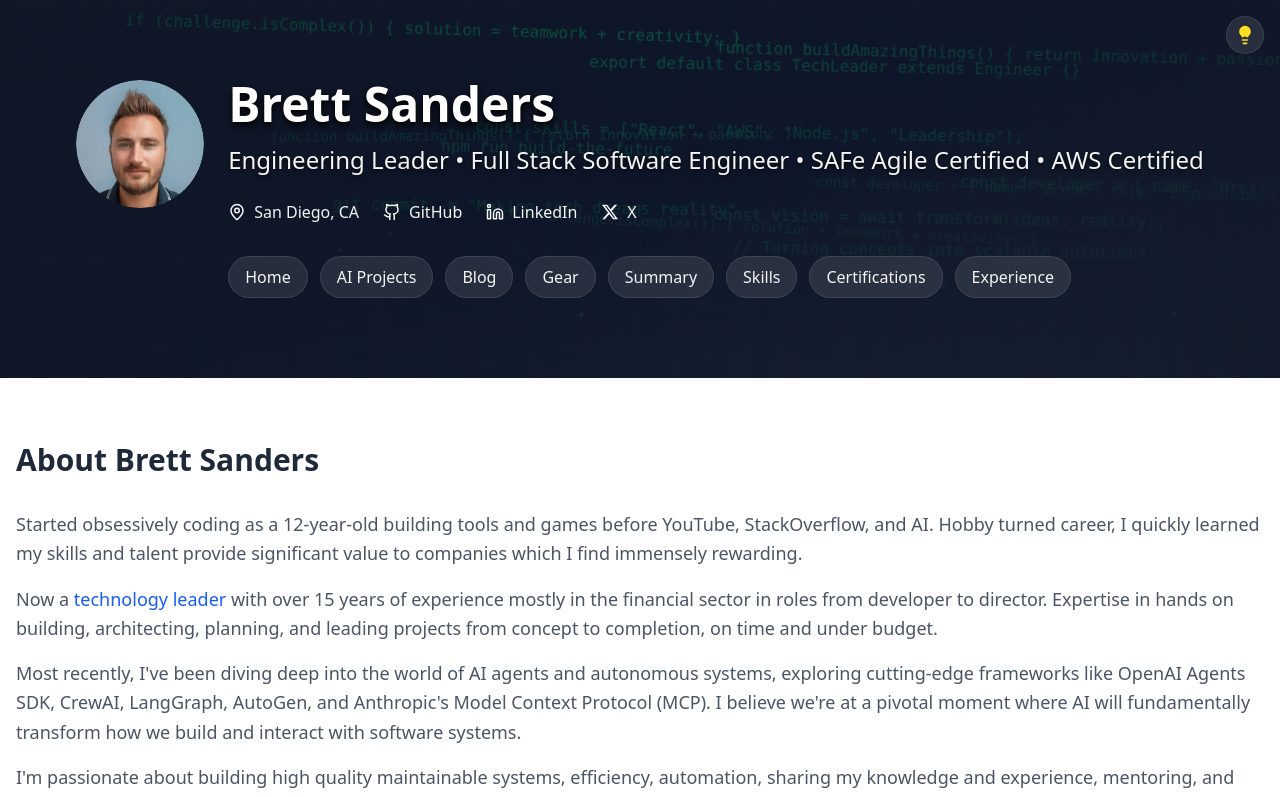
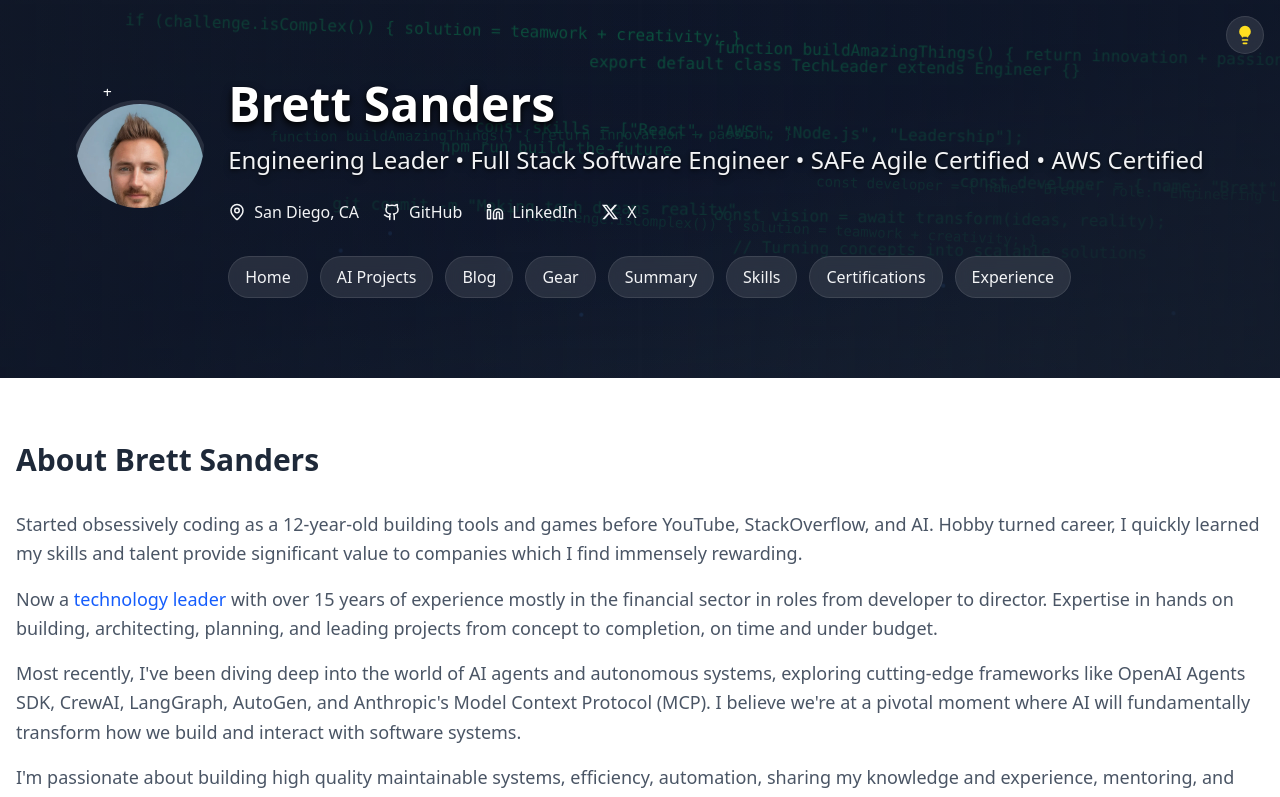
Before and after one commit to DontFretBrett/portfolio, a React (Vite) app: page / in a window 1280 px wide. Shown: the top 797 px of the page. Built offline with nearby package versions, Linux system fonts and the light colour scheme.

Commit message:
Update src/components/Header.tsx
Co-authored-by: sourcery-ai[bot] <58596630+sourcery-ai[bot]@users.noreply.github.com>

```diff
--- a/src/components/Header.tsx
+++ b/src/components/Header.tsx
@@ -88,9 +88,9 @@ export default function Header() {
       <div className="container mx-auto px-4 flex flex-col items-center justify-center md:flex-row md:items-start relative z-20">
         <Link to="/" className="group">
           <div className="w-32 h-32 rounded-full overflow-hidden bg-transparent mb-6 md:mb-0 md:mr-6">
-            <picture className="bg-transparent rounded-full overflow-hidden block w-full h-full">
-              <source srcSet="/me.webp" type="image/webp" />
-              <img
++            <picture>
++              <source srcSet="/me.webp" type="image/webp" />
++              <img className="bg-transparent rounded-full overflow-hidden block w-full h-full"
                 src="/me-128.jpg"
                 alt="Brett Sanders"
                 className="w-full h-full rounded-full cursor-pointer transition-transform duration-200 group-hover:scale-105 ring-4 ring-white/10 hover:ring-white/20 dark:ring-gray-300/10 dark:hover:ring-gray-300/20 bg-transparent object-cover"
```
